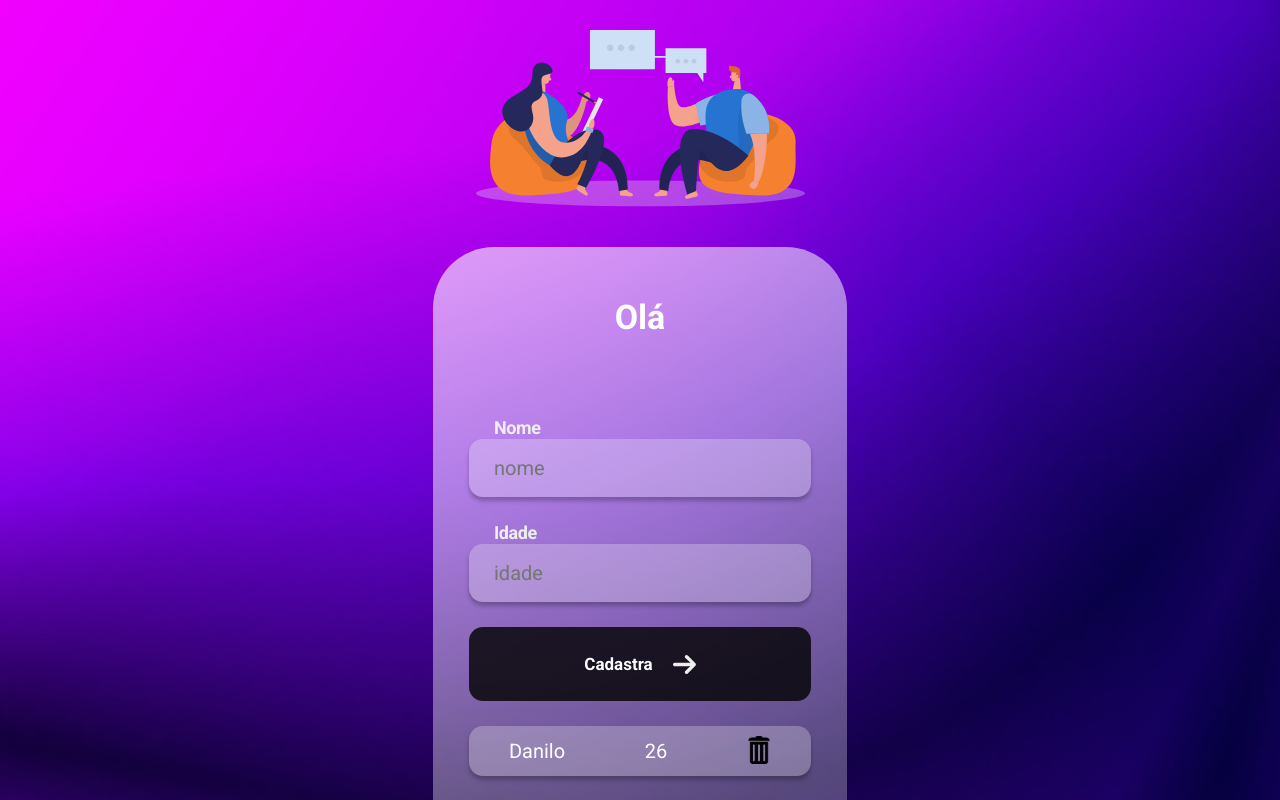
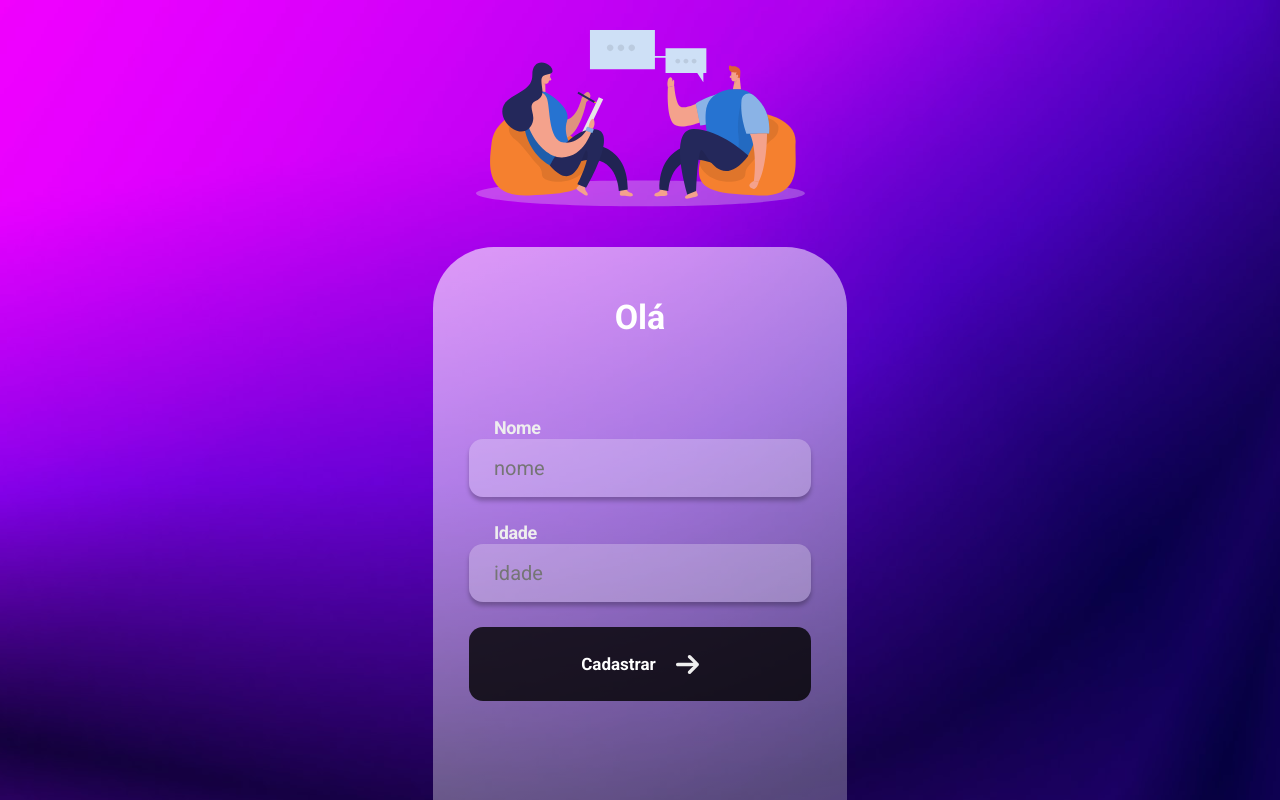
Before and after one commit to danilobrayann/React-cadastro, a React (Vite) app: page / in a window 1280 px wide. Shown: the top 800 px of the page. Built offline with nearby package versions, Linux system fonts and the light colour scheme.

Commit message:
feat: atualização de cadastro do usuario

```diff
--- a/index.html
+++ b/index.html
@@ -2,7 +2,6 @@
 <html lang="pt-br">
   <head>
     <meta charset="UTF-8" />
-    <link rel="icon" type="image/svg+xml" href="/vite.svg" />
     <meta name="viewport" content="width=device-width, initial-scale=1.0" />
     <link rel="preconnect" href="https://fonts.googleapis.com">
 <link rel="preconnect" href="https://fonts.gstatic.com" crossorigin>
--- a/src/App.tsx
+++ b/src/App.tsx
@@ -1,7 +1,7 @@
-import React from 'react';
+import React, { useState } from 'react';
 import People from './assets/pessoas.svg';
 import Arrow from './assets/flecha.svg';
-import lixo from './assets/lixo.svg'
+import lixo from './assets/lixo.svg';
 
 import {
   Container,
@@ -12,7 +12,7 @@ import {
   Input,
   Button,
   ImgFlecha,
-  User,
+  User
 } from './styles';
 
 interface Pessoa {
@@ -20,12 +20,36 @@ interface Pessoa {
   name: string;
   age: number;
 }
-//Jsx
+
 const App: React.FC = () => {
-  const users: Pessoa[] = [
-    { id: Math.random(), name: 'Danilo', age: 26 },
-    { id: Math.random(), name: 'Maria', age: 20 },
-  ];
+  const [users, setUsers] = useState<Pessoa[]>([]);
+  const [name, setName] = useState('');
+  const [age, setAge] = useState('');
+
+  function addNewUser() {
+    const newUser: Pessoa = {
+      id: Math.random(),
+      name: name,
+      age: parseInt(age)
+    };
+
+    setUsers([...users, newUser]);
+    setName('');
+    setAge('');
+  }
+
+  function changeInputName(event: React.ChangeEvent<HTMLInputElement>) {
+    setName(event.target.value);
+  }
+
+  function changeInputAge(event: React.ChangeEvent<HTMLInputElement>) {
+    setAge(event.target.value);
+  }
+
+  function deleteUser(id: number) {
+    const updatedUsers = users.filter(user => user.id !== id);
+    setUsers(updatedUsers);
+  }
 
   return (
     <Container>
@@ -33,21 +57,24 @@ const App: React.FC = () => {
       <ContainerIntes>
         <H1>Olá</H1>
         <InputLabel>Nome</InputLabel>
-        <Input placeholder="nome" />
+        <Input onChange={changeInputName} value={name} placeholder="nome" />
 
         <InputLabel>Idade</InputLabel>
-        <Input placeholder="idade" />
+        <Input onChange={changeInputAge} value={age} placeholder="idade" />
 
-        <Button>
-          Cadastra <ImgFlecha src={Arrow} alt="seta" />
+        <Button onClick={addNewUser}>
+          Cadastrar <ImgFlecha src={Arrow} alt="seta" />
         </Button>
+
         <ul>
-          {users.map((user) => (
+          {users.map(user => (
             <User key={user.id}>
-              <p>{user.name}</p>  <p>{user.age}</p>
-            <button><img src={lixo} alt="lata de lixo" /></button>
-
-              </User>
+              <p>{user.name}</p>
+              <p>{user.age}</p>
+              <button onClick={() => deleteUser(user.id)}>
+                <img src={lixo} alt="lata de lixo" />
+              </button>
+            </User>
           ))}
         </ul>
       </ContainerIntes>
```
